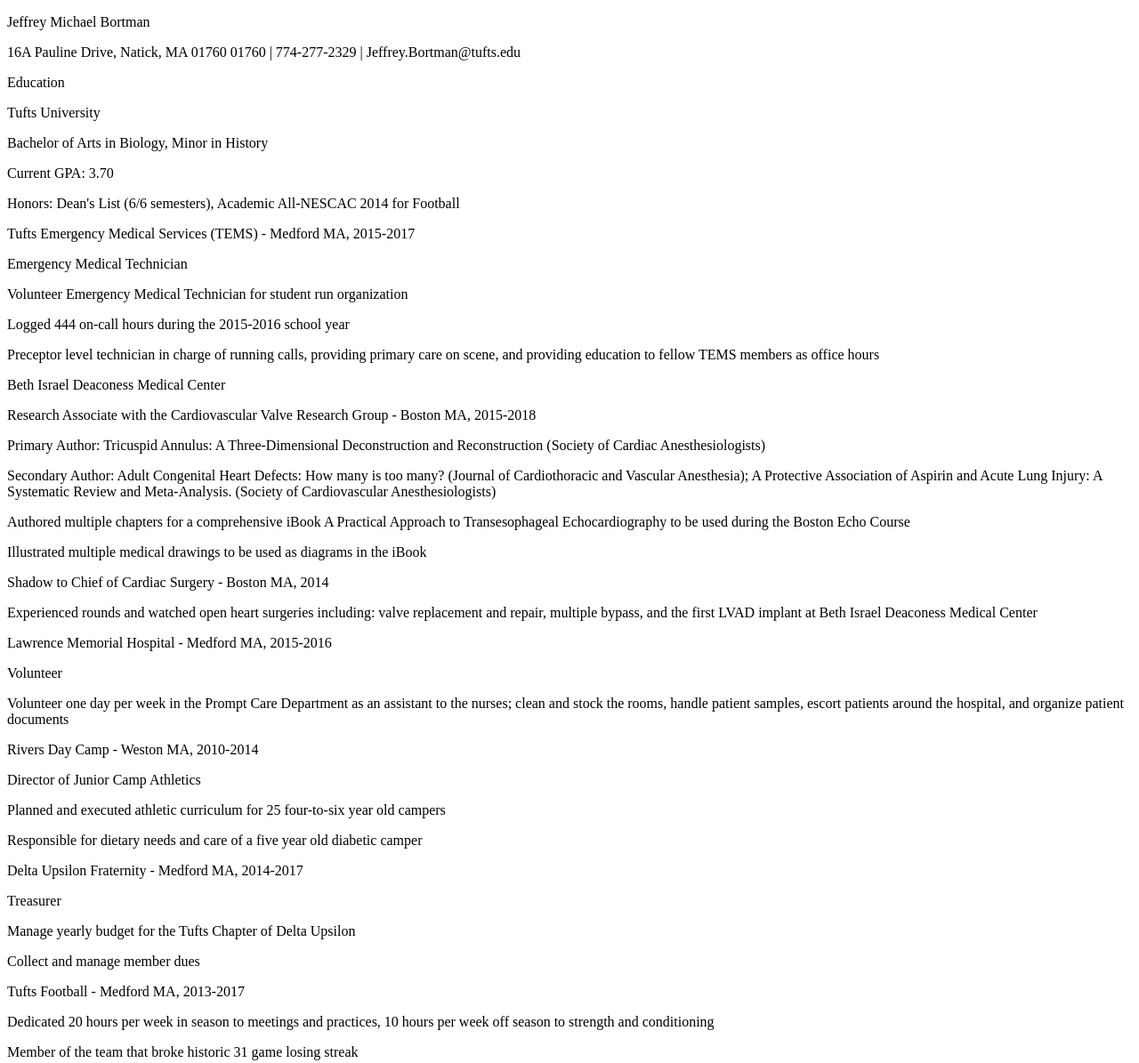
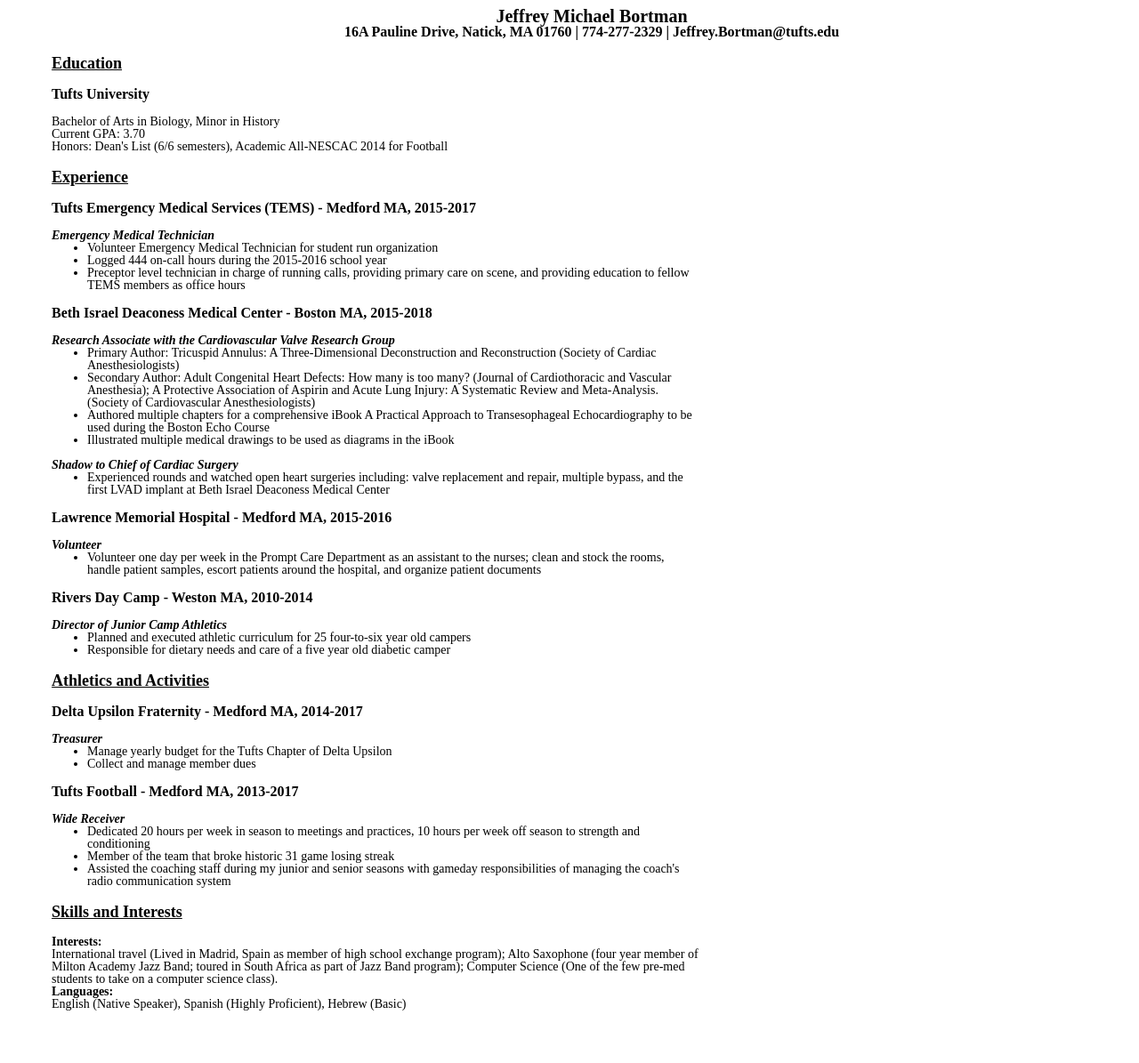
Before and after one commit to borty12/hello-world, a plain HTML site: page assignment_1/resume.html in a window 1280 px wide. Shown: the top 1195 px of the page at 89% size. After the commit the page ends 1144 px from the top, so only its background shows below. Drawn offline with Linux system fonts and the light colour scheme.

Commit message:
New resume with style sheet

```diff
--- a/assignment_1/resume.html
+++ b/assignment_1/resume.html
@@ -3,56 +3,80 @@
 
 <head>
 	<title> Jeffrey Bortman Resume</title>
+	<link rel="stylesheet" type="text/css" href="resume_style.css">
 </head>
 
 <body>
 <!--PERSONAL INFORMATION-->
-	<p>Jeffrey Michael Bortman</p>
-	<p>16A Pauline Drive, Natick, MA 01760 01760 | 774-277-2329 | Jeffrey.Bortman@tufts.edu</p>
-	<p>Education</p>
-	<p>Tufts University</p>
-	<p>Bachelor of Arts in Biology, Minor in History</p>
-	<p>Current GPA: 3.70</p>
-	<p>Honors: Dean's List (6/6 semesters), Academic All-NESCAC 2014 for Football</p>
+	<div class="personal1">Jeffrey Michael Bortman</div>
+	<div class="personal2">16A Pauline Drive, Natick, MA 01760 | 774-277-2329 | Jeffrey.Bortman@tufts.edu</div>
+<!--Education-->
+<div class="body2">
+	<p class="header1">Education</p>
+	<p class="header2">Tufts University</p>
+	<div>Bachelor of Arts in Biology, Minor in History</div>
+	<div>Current GPA: 3.70</div>
+	<div>Honors: Dean's List (6/6 semesters), Academic All-NESCAC 2014 for Football</div>
 <!--EXPERIENCE-->
+	<p class="header1">Experience</p>
 <!--TEMS-->
-	<p>Tufts Emergency Medical Services (TEMS) - Medford MA, 2015-2017</p>
-	<p>Emergency Medical Technician</p>
-	<p> Volunteer Emergency Medical Technician for student run organization</p>
-	<p>Logged 444 on-call hours during the 2015-2016 school year</p>
-	<p>Preceptor level technician in charge of running calls, providing primary care on scene, and providing education to fellow TEMS members as office hours</p>
+	<p class="header2">Tufts Emergency Medical Services (TEMS) - Medford MA, 2015-2017</p>
+	<div class="specification">Emergency Medical Technician</div>
+	<ul>
+	<li> Volunteer Emergency Medical Technician for student run organization</li>
+	<li>Logged 444 on-call hours during the 2015-2016 school year</li>
+	<li>Preceptor level technician in charge of running calls, providing primary care on scene, and providing education to fellow TEMS members as office hours</li>
+	</ul>
 <!--BI-->
-	<p>Beth Israel Deaconess Medical Center</p>
-	<p>Research Associate with the Cardiovascular Valve Research Group - Boston MA, 2015-2018</p>
-	<p>Primary Author: Tricuspid Annulus: A Three-Dimensional Deconstruction and Reconstruction (Society of Cardiac Anesthesiologists)</p>
-	<p>Secondary Author: Adult Congenital Heart Defects: How many is too many? (Journal of Cardiothoracic and Vascular Anesthesia); A Protective Association of Aspirin and Acute Lung Injury: A Systematic Review and Meta-Analysis. (Society of Cardiovascular Anesthesiologists)</p>
-	<p>Authored multiple chapters for a comprehensive iBook A Practical Approach to Transesophageal Echocardiography to be used during the Boston Echo Course</p>
-	<p>Illustrated multiple medical drawings to be used as diagrams in the iBook</p>
-	<p>Shadow to Chief of Cardiac Surgery - Boston MA, 2014</p>
-	<p>Experienced rounds and watched open heart surgeries including: valve replacement and repair, multiple bypass, and the first LVAD implant at Beth Israel Deaconess Medical Center</p>
+	<p class="header2">Beth Israel Deaconess Medical Center - Boston MA, 2015-2018</p>
+	<div class="specification">Research Associate with the Cardiovascular Valve Research Group</div>
+	<ul>
+	<li>Primary Author: Tricuspid Annulus: A Three-Dimensional Deconstruction and Reconstruction (Society of Cardiac Anesthesiologists)</li>
+	<li>Secondary Author: Adult Congenital Heart Defects: How many is too many? (Journal of Cardiothoracic and Vascular Anesthesia); A Protective Association of Aspirin and Acute Lung Injury: A Systematic Review and Meta-Analysis. (Society of Cardiovascular Anesthesiologists)</li>
+	<li>Authored multiple chapters for a comprehensive iBook A Practical Approach to Transesophageal Echocardiography to be used during the Boston Echo Course</li>
+	<li>Illustrated multiple medical drawings to be used as diagrams in the iBook</li>
+	</ul>
+	<div class="specification">Shadow to Chief of Cardiac Surgery</div>
+	<ul>
+	<li>Experienced rounds and watched open heart surgeries including: valve replacement and repair, multiple bypass, and the first LVAD implant at Beth Israel Deaconess Medical Center</li>
+	</ul>
 <!--LMH-->
-	<p>Lawrence Memorial Hospital - Medford MA, 2015-2016</p>
-	<p>Volunteer</p>
-	<p>Volunteer one day per week in the Prompt Care Department as an assistant to the nurses; clean and stock the rooms, handle patient samples, escort patients around the hospital, and organize patient documents</p>
+	<p class="header2">Lawrence Memorial Hospital - Medford MA, 2015-2016</p>
+	<div class="specification">Volunteer</div>
+	<ul>
+	<li>Volunteer one day per week in the Prompt Care Department as an assistant to the nurses; clean and stock the rooms, handle patient samples, escort patients around the hospital, and organize patient documents</li>
+	</ul>
 <!--Rivers-->
-	<p>Rivers Day Camp - Weston MA, 2010-2014</p>
-	<p>Director of Junior Camp Athletics</p>
-	<p>Planned and executed athletic curriculum for 25 four-to-six year old campers</p>
-	<p>Responsible for dietary needs and care of a five year old diabetic camper</p>
+	<p class="header2">Rivers Day Camp - Weston MA, 2010-2014</p>
+	<div class="specification">Director of Junior Camp Athletics</div>
+	<ul>
+	<li>Planned and executed athletic curriculum for 25 four-to-six year old campers</li>
+	<li>Responsible for dietary needs and care of a five year old diabetic camper</li>
+	</ul>
 <!--ATHLETICS AND ACTIVITIES-->
+	<p class="header1">Athletics and Activities</p>
 <!--DU-->
-	<p>Delta Upsilon Fraternity - Medford MA, 2014-2017</p>
-	<p>Treasurer</p>
-	<p>Manage yearly budget for the Tufts Chapter of Delta Upsilon</p>
-	<p>Collect and manage member dues</p>
+	<p class="header2">Delta Upsilon Fraternity - Medford MA, 2014-2017</p>
+	<div class="specification">Treasurer</div>
+	<ul>
+	<li>Manage yearly budget for the Tufts Chapter of Delta Upsilon</li>
+	<li>Collect and manage member dues</li>
+	</ul>
 <!--Tufts Football-->
-	<p>Tufts Football - Medford MA, 2013-2017</p>
-	<p>Dedicated 20 hours per week in season to meetings and  practices, 10 hours per week off season to strength and conditioning</p>
-	<p>Member of the team that broke historic 31 game losing streak</p>
-	<p>Assisted the coaching staff during my junior and senior seasons with gameday responsibilities of managing the coach's radio communication system</p>
+	<p class="header2">Tufts Football - Medford MA, 2013-2017</p>
+	<div class="specification">Wide Receiver</div>
+	<ul>
+	<li>Dedicated 20 hours per week in season to meetings and  practices, 10 hours per week off season to strength and conditioning</li>
+	<li>Member of the team that broke historic 31 game losing streak</li>
+	<li>Assisted the coaching staff during my junior and senior seasons with gameday responsibilities of managing the coach's radio communication system</li>
+	</ul>
 <!--SKILLS AND INTERESTS-->
-	<p>Interests: International travel (Lived in Madrid, Spain as member of high school exchange program); Alto Saxophone (four year member of Milton Academy Jazz Band; toured in South Africa as part of Jazz Band program); Computer Science (One of the few pre-med students to take on a computer science class).</p>
-	<p>Languages: English (Native Speaker), Spanish (Highly Proficient), Hebrew (Basic)</p>
+	<p class="header1">Skills and Interests</p>
+	<div class="special">Interests:</div>
+	<div>International travel (Lived in Madrid, Spain as member of high school exchange program); Alto Saxophone (four year member of Milton Academy Jazz Band; toured in South Africa as part of Jazz Band program); Computer Science (One of the few pre-med students to take on a computer science class).</div>
+	<div class="special">Languages:</div>
+	<div>English (Native Speaker), Spanish (Highly Proficient), Hebrew (Basic)</div>
+</div>
 </body>
 
 </html>
--- /dev/null
+++ b/assignment_1/resume_style.css
@@ -0,0 +1,58 @@
+html{
+	margin-left: 50px;
+	font-size: 14px;
+}
+
+body{
+	line-height: 1;
+}
+
+div.personal1{
+	font-size: 20px;
+	font-weight: bolder;
+	text-align: center;
+	width: 100%;
+}
+
+div.personal2{
+	font-size: 16px;
+	font-weight: bold;
+	text-align: center;
+	width: 100%;
+}
+
+p.header1{
+	font-size: 18px;
+	font-weight: bolder;
+	text-decoration: underline;
+}
+
+p.header2{
+	font-size: 16px;
+	font-weight: bold;
+	padding-bottom: 0px;
+}
+
+div.specification{
+	font-size: 14px;
+	font-weight: bold;
+	font-style: italic;
+	padding-top: 0px;
+	padding-bottom: 0px;
+}
+
+div.body2{
+	width: 60%;
+}
+
+p.body{
+	font-size: 14px;
+}
+
+div.special{
+	font-weight: bold;
+}
+
+div+ul{
+	margin-top: 0%;
+}
```
